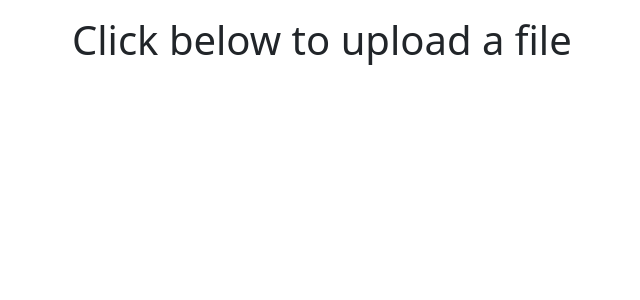
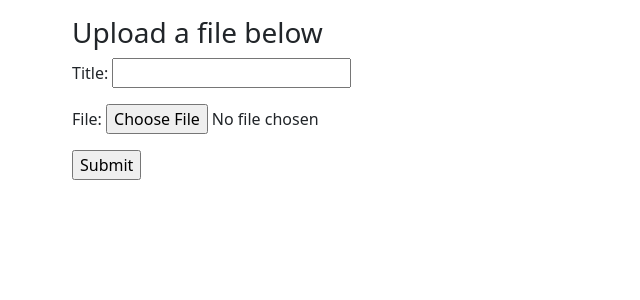
Before and after one commit to ChloeQuijano/SecureFileSharingApplication, a Django app: template FileApp/templates/upload_file.html in a window 1280 px wide. Shown: the part 56-356 px from the top of the page, without its empty margins (10-650 px from the left). Run offline with Django 3.2, Linux system fonts and the light colour scheme; the template is opened without the code that fills it: values that come from a table or form of the project are taken from there, others are empty; parts of the project's set-up code (start-up, migrations or seed data) failed here and were passed over.

Commit message:
fix html for file upload form

```diff
--- a/FileApp/templates/upload_file.html
+++ b/FileApp/templates/upload_file.html
@@ -7,10 +7,13 @@ Upload File
 
 {%block contents%}
 
-{%csrf_token%}
 <div>
-    <h1>Click below to upload a file</h1>
-    <!-- TODO: Add components for uploading file from computer-->
+    <h3>Upload a file below</h3>
+    <form method ='post' enctype ="multipart/form-data">
+        {% csrf_token %}
+        {{form.as_p}}
+        <input type="submit" value = "Submit">
+    </form>
 </div>
 
 {%endblock contents%}
--- a/FileApp/urls.py
+++ b/FileApp/urls.py
@@ -10,5 +10,5 @@ urlpatterns = [
     path('login/', views.login, name='login'),
     path('logout/', views.sign_out, name='logout'),
     path('profile/', views.profile, name='profile'),
-    # path('upload_file/', views.upload_file, name='upload_file'),
+    path('upload_file/', views.upload_file, name='upload_file'),
 ]
```
